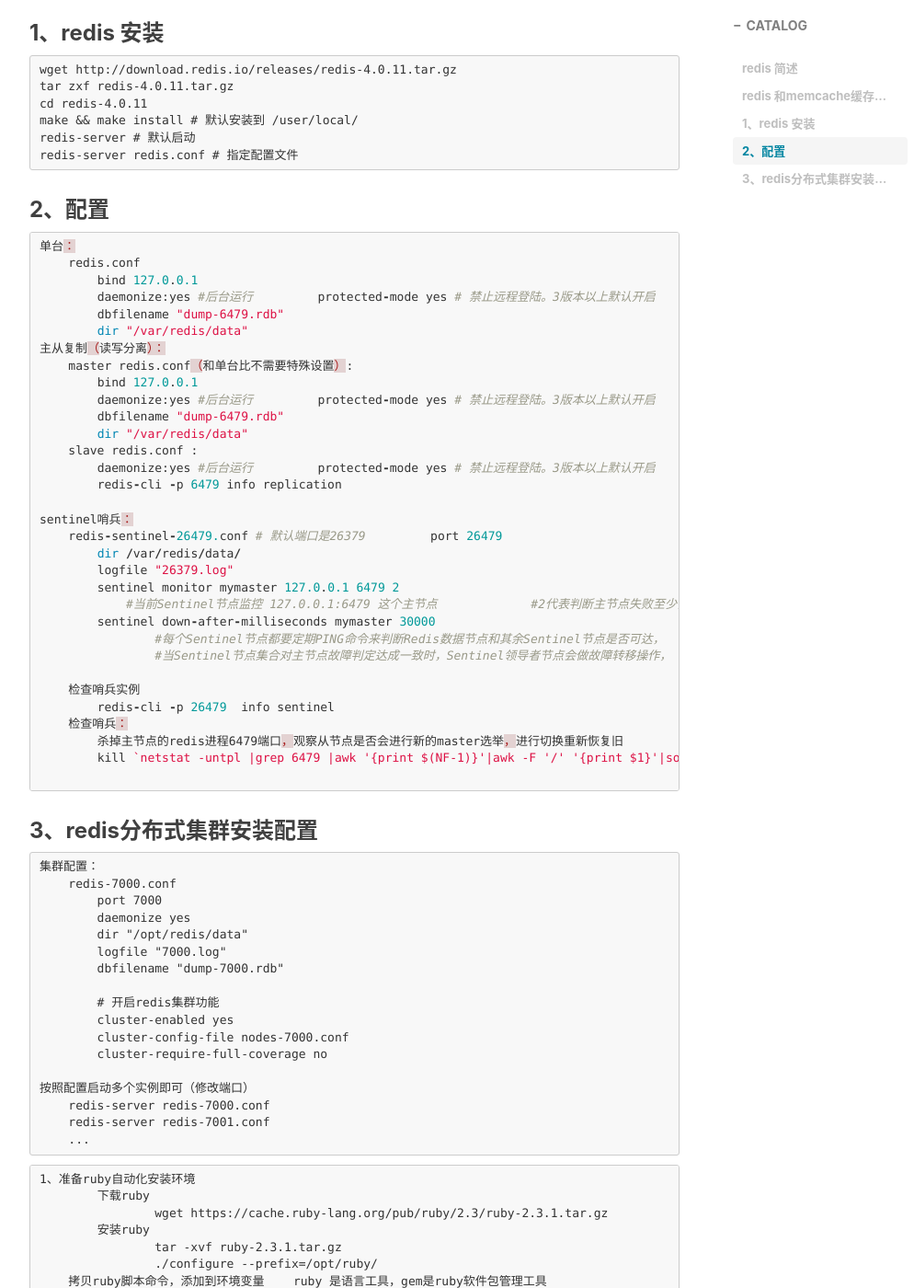
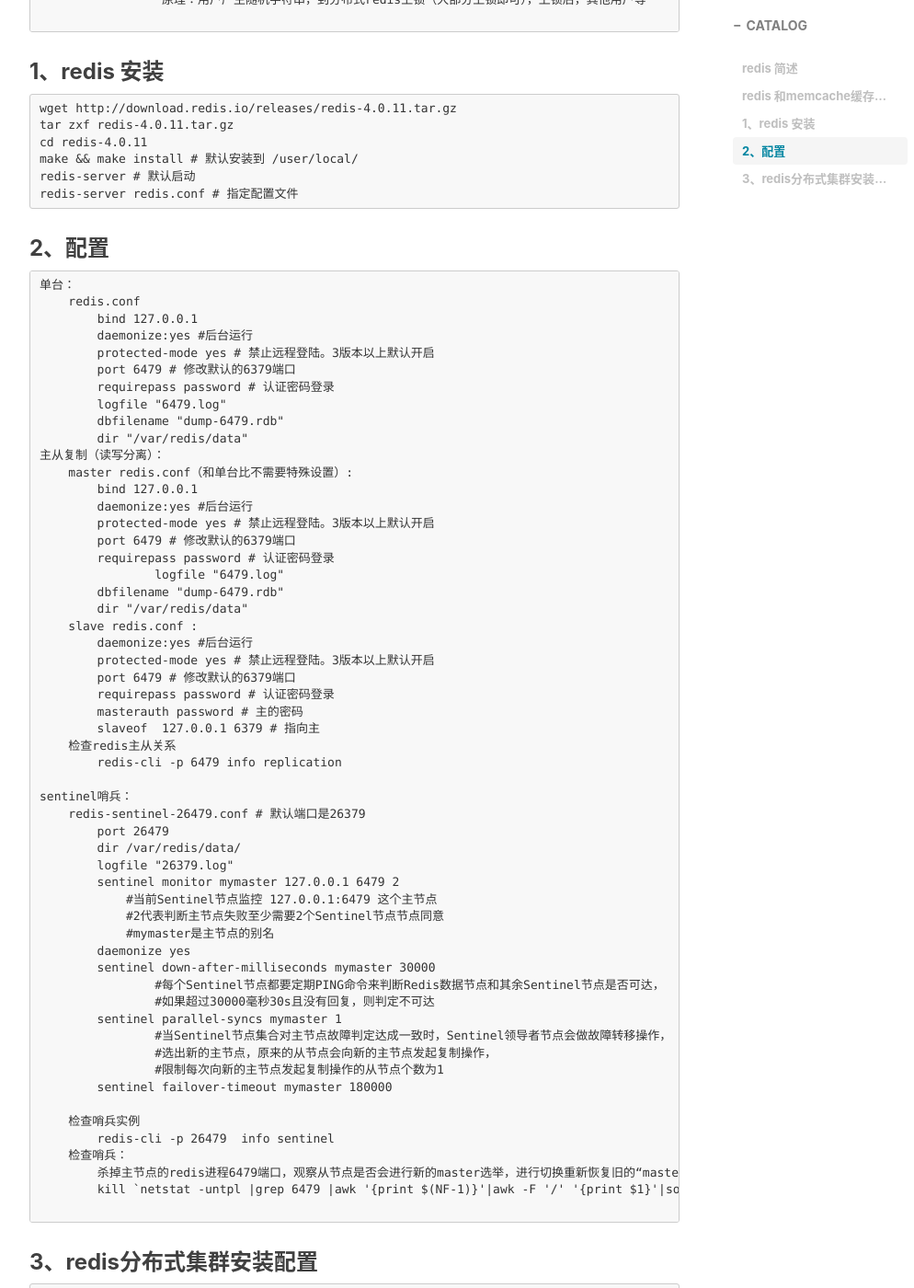
Before and after one commit to wangjifei121/boke, a Jekyll site: the page built from _posts/2018-11-21-redis整理.md, in a window 1280 px wide and 1400 px high, scrolled down 1341 px. Shown: the whole window at 92% size, without its empty margins (233-1227 px from the left). Built offline with Jekyll 4.4.1, drawn with Linux system fonts in a browser that asks for light colours; nearby versions of some CDN libraries; comment, search, counter and statistics services are not loaded; some of the changed text lies outside the part shown.

Commit message:
add# new doc redis

````diff
--- a/_includes/footer.html
+++ b/_includes/footer.html
@@ -97,7 +97,7 @@
                     <iframe
                         style="margin-left: 2px; margin-bottom:-5px;"
                         frameborder="0" scrolling="0" width="100px" height="20px"
-                        src="https://ghbtns.com/github-btn.html?user={{ site.github_username }}&repo={{ site.github_username }}.github.io&type=star&count=true" >
+                        src="https://ghbtns.com/github-btn.html?user={{ site.github_username }}&type=star&count=true" >
                     </iframe>
                 </p>
             </div>
--- a/_posts/2018-11-21-redis整理.md
+++ b/_posts/2018-11-21-redis整理.md
@@ -1,7 +1,7 @@
 ---
 layout:     post
 title:      redis整理
-subtitle:   redis 安装、配置解析
+subtitle:   redis 主从复制、sentinel高可用、集群、安装、配置解析
 date:       2018-11-21
 author:     CK
 header-img: img/post-bg-debug.png
@@ -72,7 +72,7 @@ redis-server redis.conf # 指定配置文件
 
 ### 2、配置
 
-```python
+```
 单台：
     redis.conf
     	bind 127.0.0.1
@@ -125,7 +125,7 @@ sentinel哨兵：
     检查哨兵实例
         redis-cli -p 26479  info sentinel
     检查哨兵：
-    	杀掉主节点的redis进程6479端口，观察从节点是否会进行新的master选举，进行切换重新恢复旧               的“master”节点，查看此时的redis身份（过程中会修改配置文件包括redis主从和sentinel配置文件）
+    	杀掉主节点的redis进程6479端口，观察从节点是否会进行新的master选举，进行切换重新恢复旧的“master”节点，查看此时的redis身份（过程中会修改配置文件包括redis主从和sentinel配置文件）
     	kill `netstat -untpl |grep 6479 |awk '{print $(NF-1)}'|awk -F '/' '{print $1}'|sort -u`
 
 ```
````
